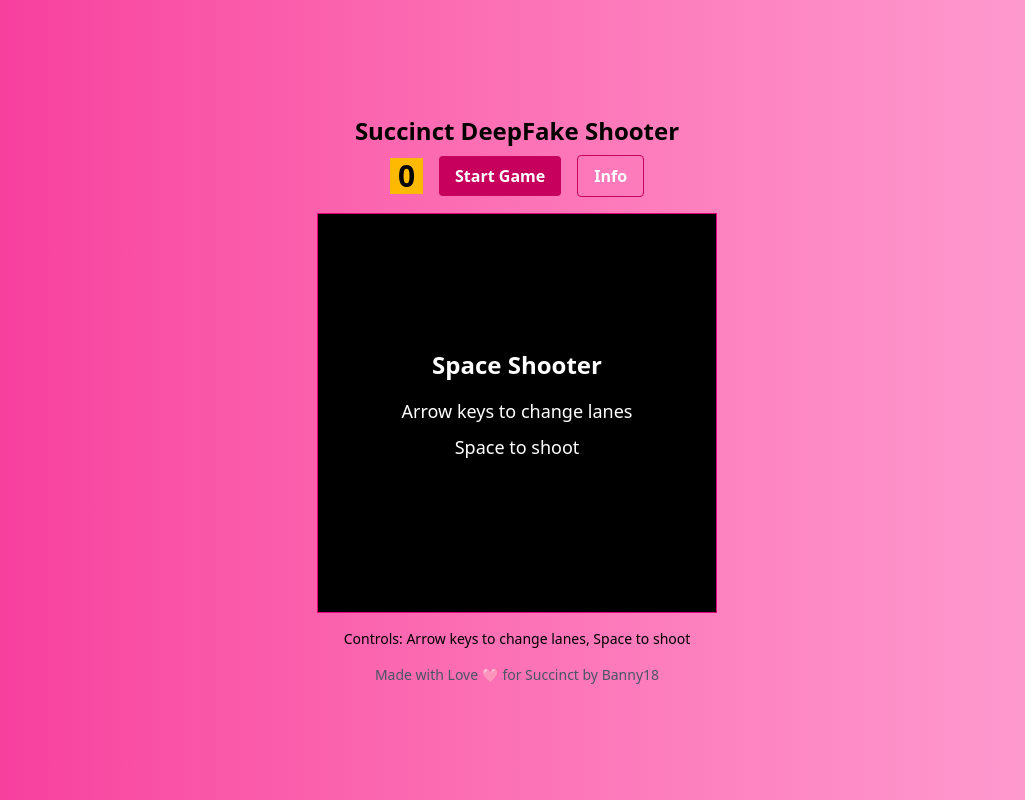
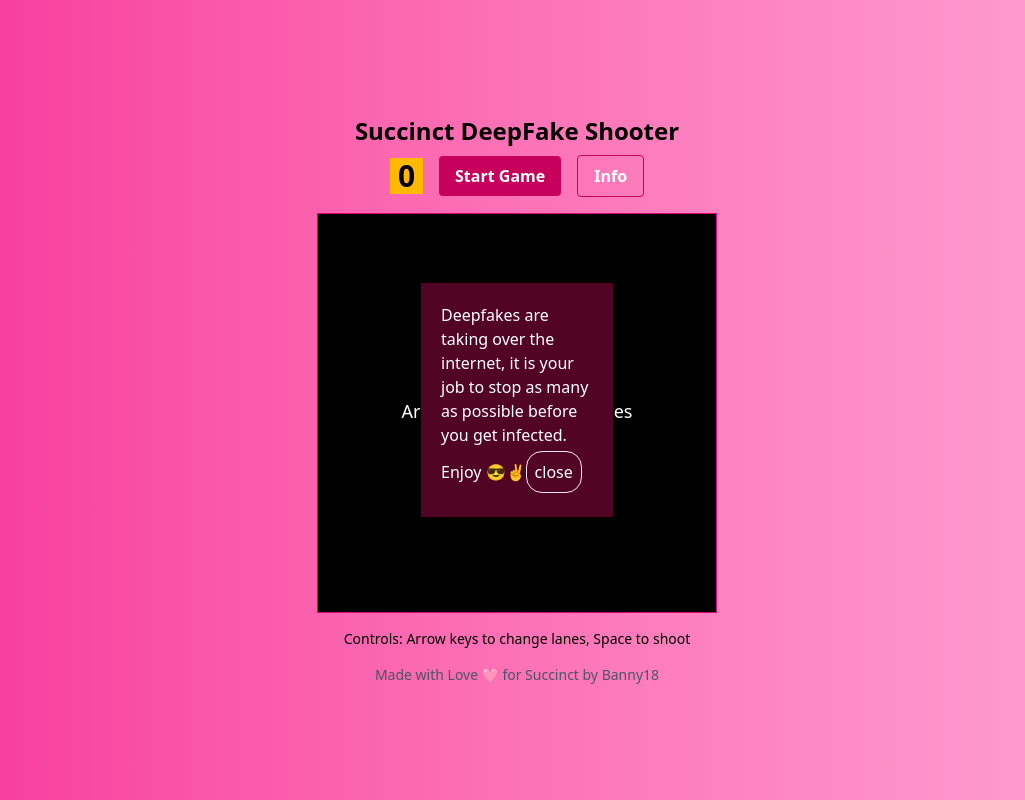
Before and after one commit to barneybo18/mySuccinctDeepfakeShooter, a React (Vite) app: page / in a window 1280 px wide. Shown: the whole page, without its empty margins (123-1148 px from the left). Built offline with nearby package versions, Linux system fonts and the light colour scheme.

Commit message:
showing info

```diff
--- a/src/App.jsx
+++ b/src/App.jsx
@@ -311,7 +311,7 @@ const App = () => {
     lastShot.current = 0;
   };
 
-  const [showInfo, setShowInfo] = useState(false);
+  const [showInfo, setShowInfo] = useState(true);
 
   const openInfo = () => {
     setShowInfo(true);
```
